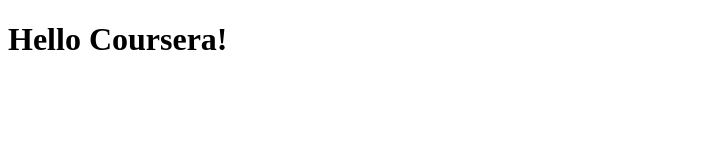
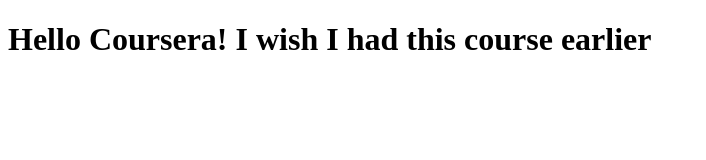
Before and after one commit to hoping1982/coursera-test, a plain HTML site: page cite/index.html in a window 1280 px wide. Shown: the whole page, without its empty margins (0-706 px from the left). Drawn offline with Linux system fonts and the light colour scheme.

Commit message:
Small addition to your page content.

```diff
--- a/cite/index.html
+++ b/cite/index.html
@@ -4,7 +4,7 @@
 	<title>Hello Coursera!</title>
 </head>
 <body>
-	<h1>Hello Coursera! </h1>
+	<h1>Hello Coursera! I wish I had this course earlier</h1>
 
 </body>
 </html>
```
